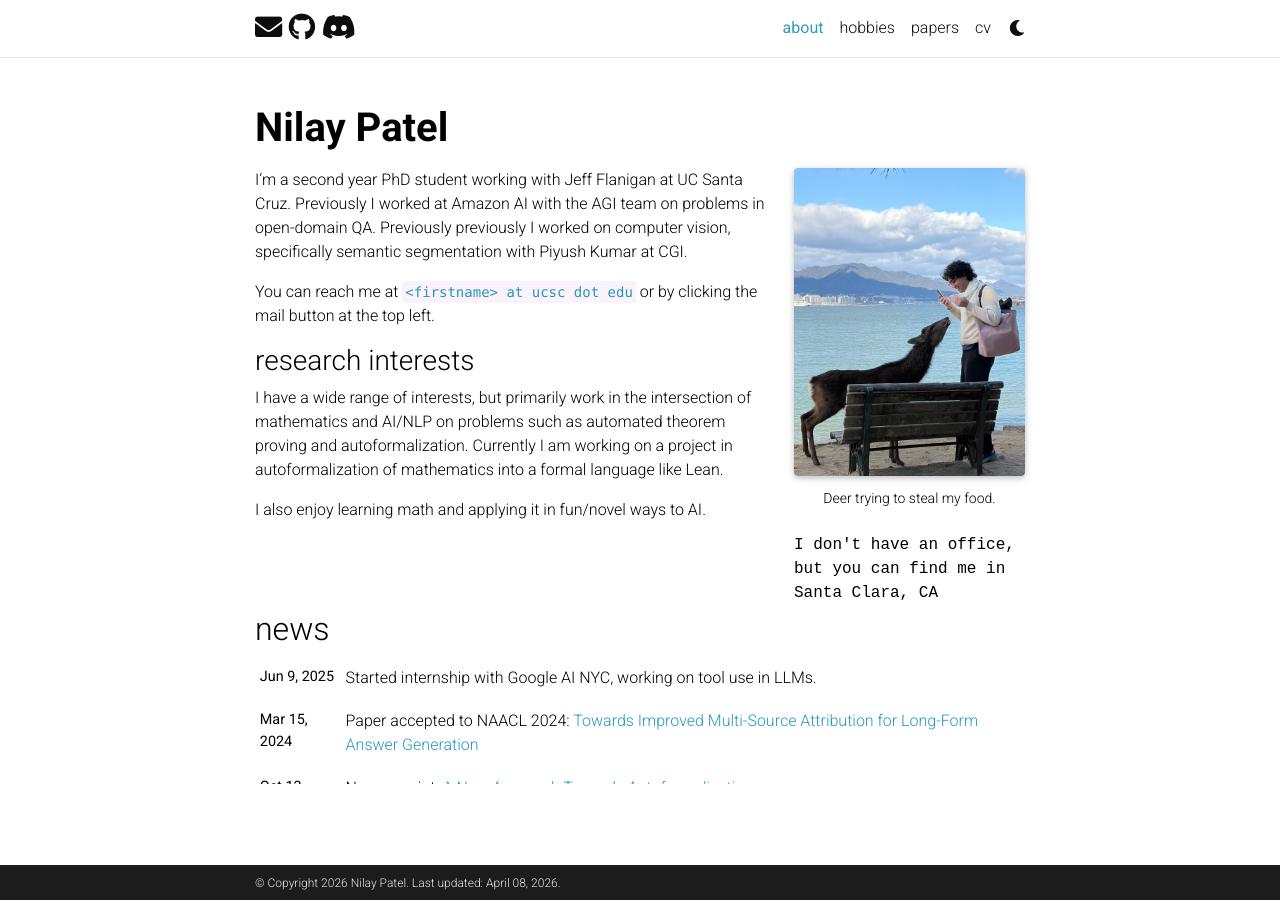
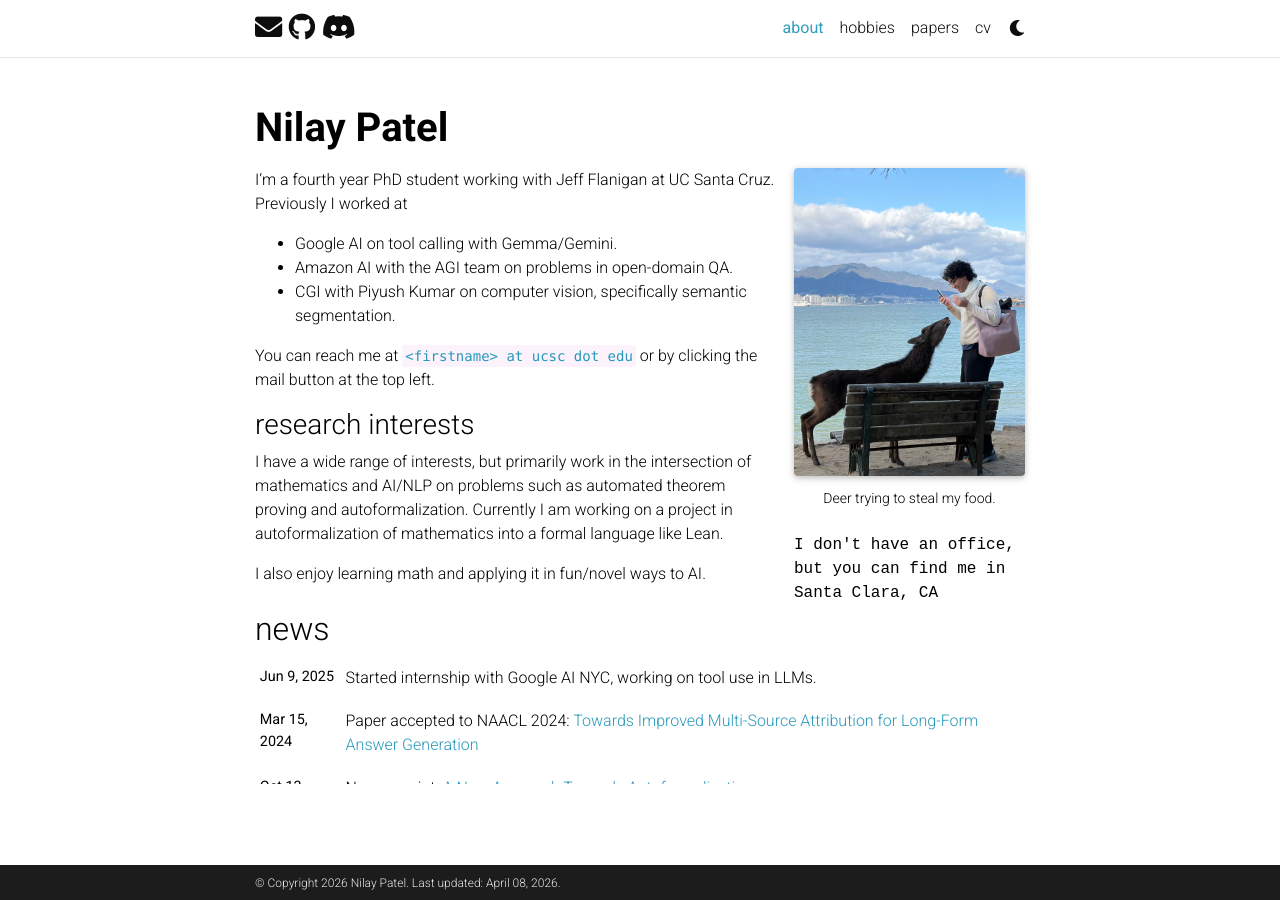
Before and after one commit to offendo/offendo.github.io, a Jekyll site: the page built from _pages/about.md, in a window 1280 px wide. Built offline with Jekyll 4.4.1, drawn with Linux system fonts in a browser that asks for light colours; full-size pictures stand in for the smaller copies a plugin makes; comment, search, counter and statistics services are not loaded; a style sheet for code colours, icons or effects is not loaded.

Commit message:
Revise about page with current PhD status and roles
Updated academic status and work experience.

```diff
--- a/_pages/about.md
+++ b/_pages/about.md
@@ -17,9 +17,10 @@ selected_papers: false # includes a list of papers marked as "selected={true}"
 social: false # includes social icons at the bottom of the page
 ---
 
-I'm a second year PhD student working with Jeff Flanigan at UC Santa Cruz. Previously I worked at
-Amazon AI with the AGI team on problems in open-domain QA. Previously previously I worked on
-computer vision, specifically semantic segmentation with Piyush Kumar at CGI.
+I'm a fourth year PhD student working with Jeff Flanigan at UC Santa Cruz. Previously I worked at
+* Google AI on tool calling with Gemma/Gemini.
+* Amazon AI with the AGI team on problems in open-domain QA.
+* CGI with Piyush Kumar on computer vision, specifically semantic segmentation.
 
 You can reach me at `<firstname> at ucsc dot edu` or by clicking the mail button at the top left.
 
```
